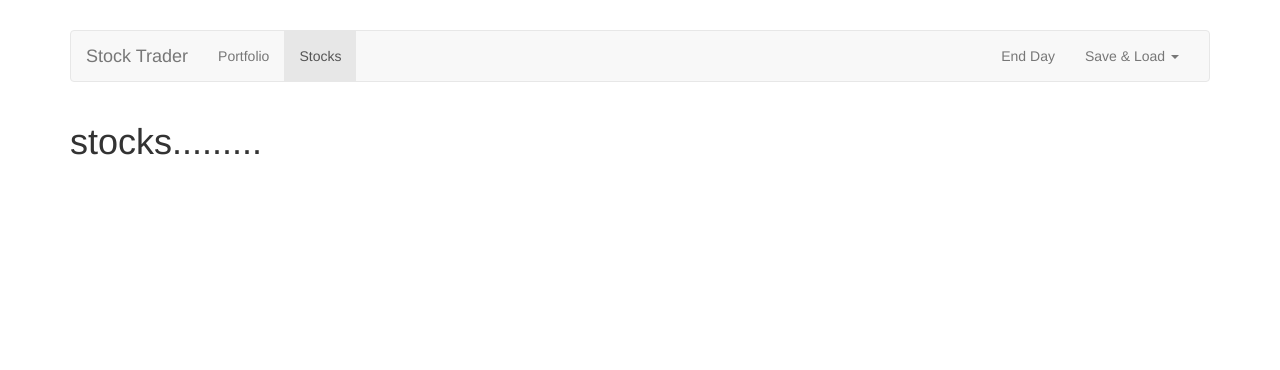
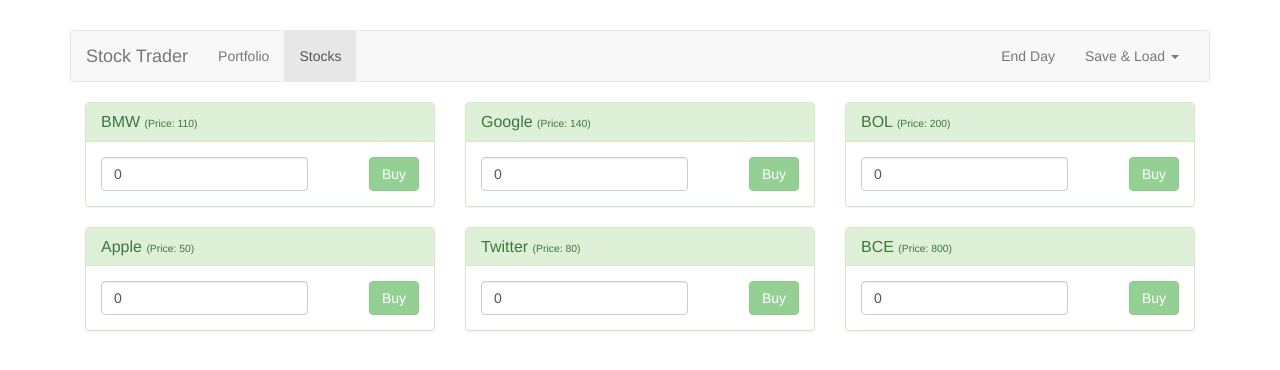
Before and after one commit to RCVZ/Stock-trading, a Vue app: page /stocks in a window 1280 px wide. Shown: the top 370 px of the page. Built offline with nearby package versions, Linux system fonts and the light colour scheme.

Commit message:
init Comp

```diff
--- a/src/components/stocks/Stocks.vue
+++ b/src/components/stocks/Stocks.vue
@@ -1,3 +1,33 @@
 <template>
-  <h1>stocks.........</h1>
+    <div>
+      <Stock
+        v-for="(stock, index) in stocks"
+        :key="index"
+        :id="stock.id"
+        :name="stock.name"
+        :price="stock.price"
+      />
+    </div>
 </template>
+
+<script>
+import Stock from './Stock.vue'
+
+export default {
+  data () {
+    return {
+      stocks: [
+        { id: 1, name: 'BMW', price: 110 },
+        { id: 2, name: 'Google', price: 140 },
+        { id: 3, name: 'BOL', price: 200 },
+        { id: 4, name: 'Apple', price: 50 },
+        { id: 5, name: 'Twitter', price: 80 },
+        { id: 6, name: 'BCE', price: 800 }
+      ]
+    }
+  },
+  components: {
+    Stock
+  }
+}
+</script>
```
